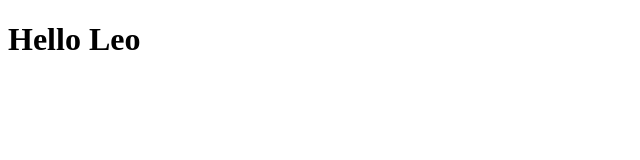
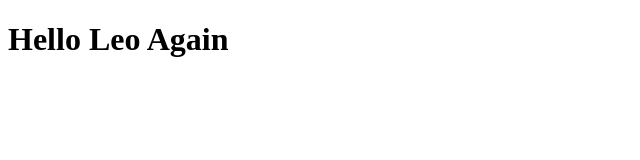
Before and after one commit to leohersant/gitform, a plain HTML site: page Index.html in a window 1280 px wide. Shown: the whole page, without its empty margins (0-640 px from the left). Drawn offline with Linux system fonts and the light colour scheme.

Commit message:
Update Index.html

```diff
--- a/Index.html
+++ b/Index.html
@@ -2,6 +2,6 @@
 <html>
     <head></head>
 <body>
-    <h1>Hello Leo</h1>
+    <h1>Hello Leo Again</h1>
 </body>
 </html>
```
